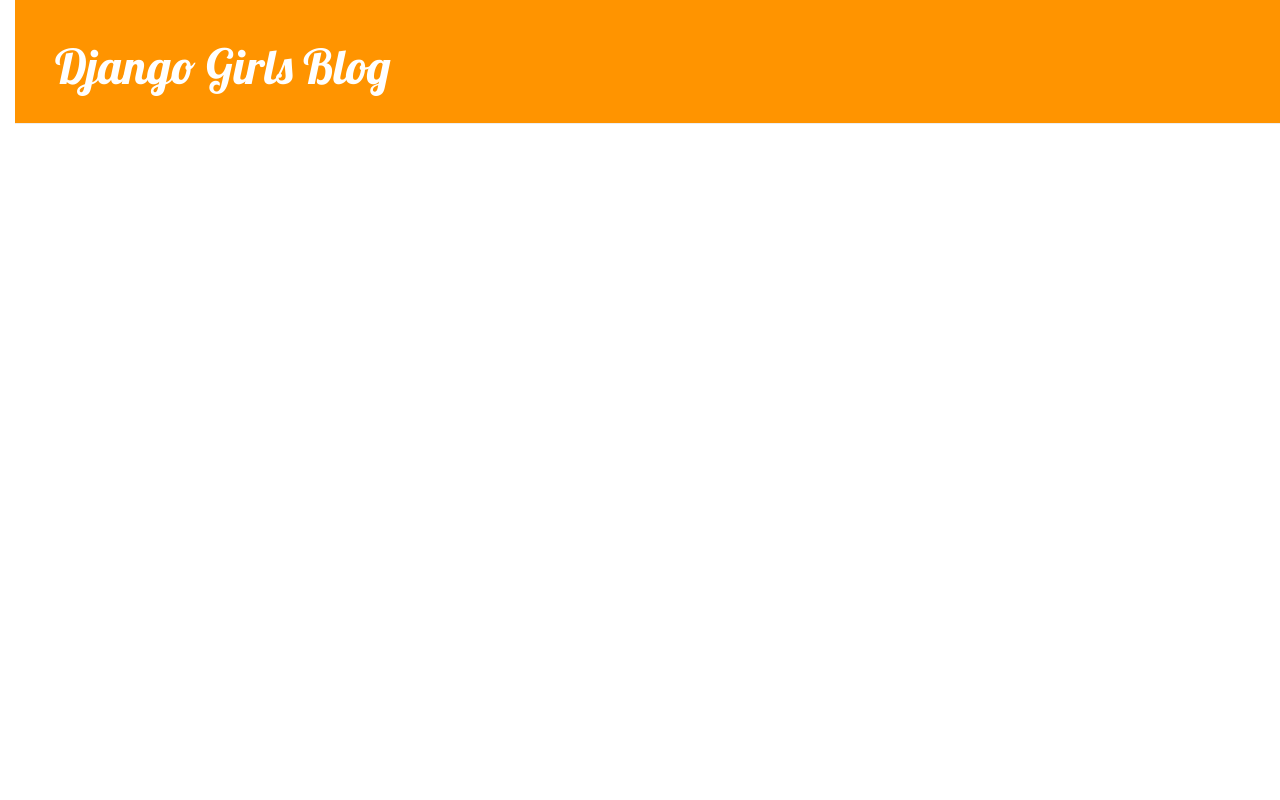
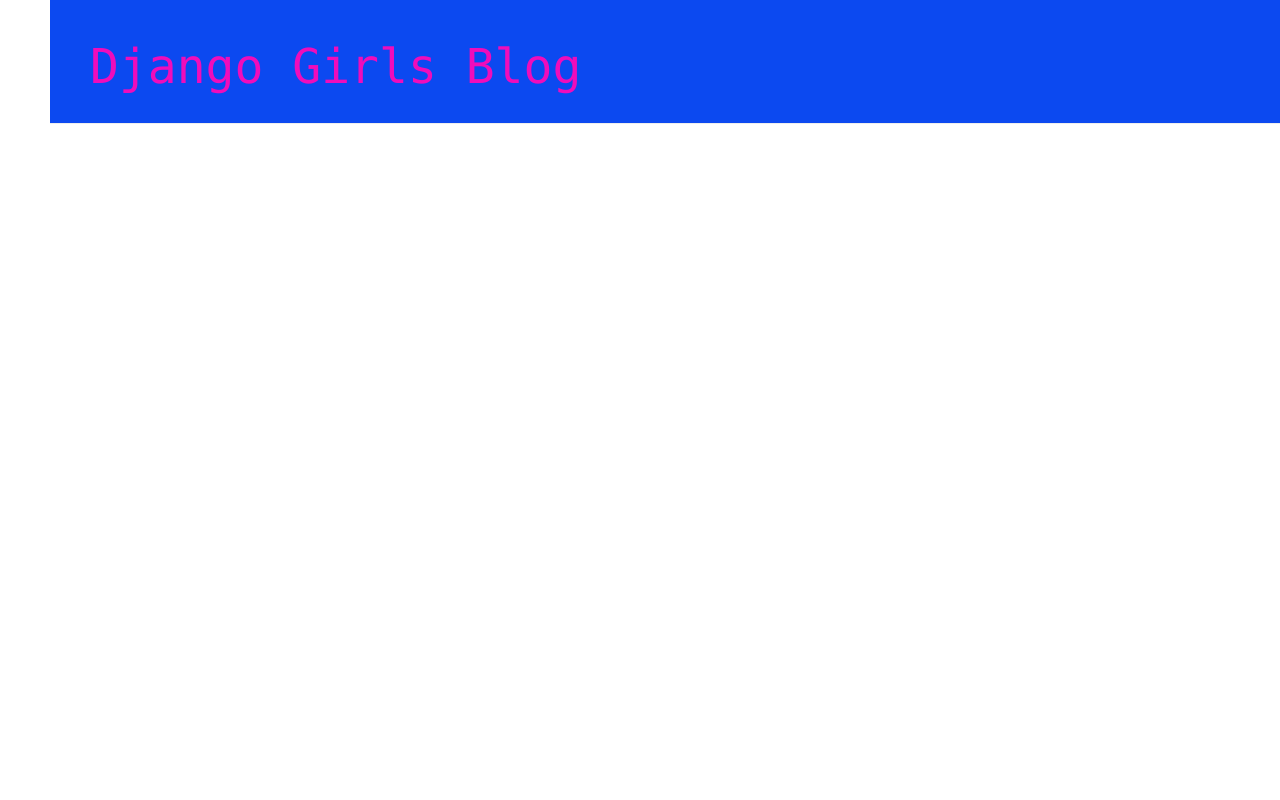
Before and after one commit to solovely/my-first-blog, a Django app: page / in a window 1280 px wide. Run offline with Django 3.2, Linux system fonts and the light colour scheme; data that the repository does not hold is empty; some libraries are stand-ins or nearby versions.

Commit message:
Aanpassingen CSS.

```diff
--- a/blog/static/css/blog.css
+++ b/blog/static/css/blog.css
@@ -1,20 +1,20 @@
 h1 a {
     color: #055FFC;
-    font-family: 'Lobster';
+    font-family: 'Lucida Console';
 }
 
 body {
-    padding-left: 15px;
+    padding-left: 50px;
 }
 
 .page-header {
-    background-color: #ff9400;
+    background-color: #0C49F0;
     margin-top: 0;
     padding: 20px 20px 20px 40px;
 }
 
 .page-header h1, .page-header h1 a, .page-header h1 a:visited, .page-header h1 a:active {
-    color: #ffffff;
+    color: #F00CBB;
     font-size: 36pt;
     text-decoration: none;
 }
@@ -24,11 +24,11 @@
 }
 
 h1, h2, h3, h4 {
-    font-family: 'Lobster', cursive;
+    font-family: 'Lucida Console', cursive;
 }
 
 .date {
-    color: #828282;
+    color: #F00CBB;
 }
 
 .save {
```
